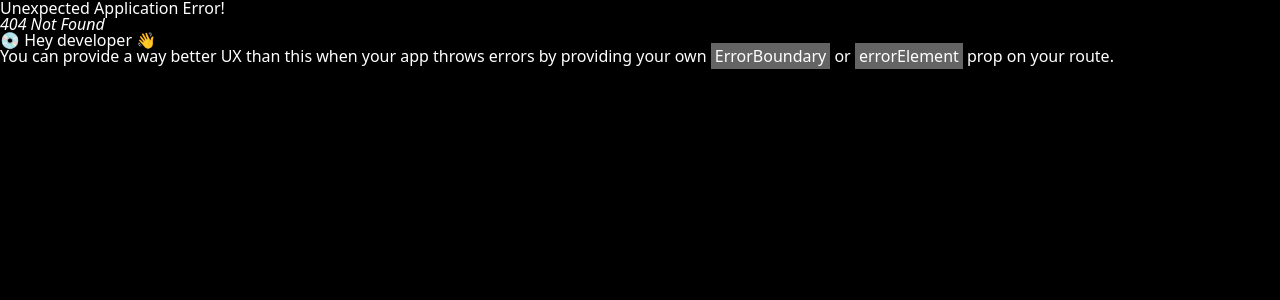
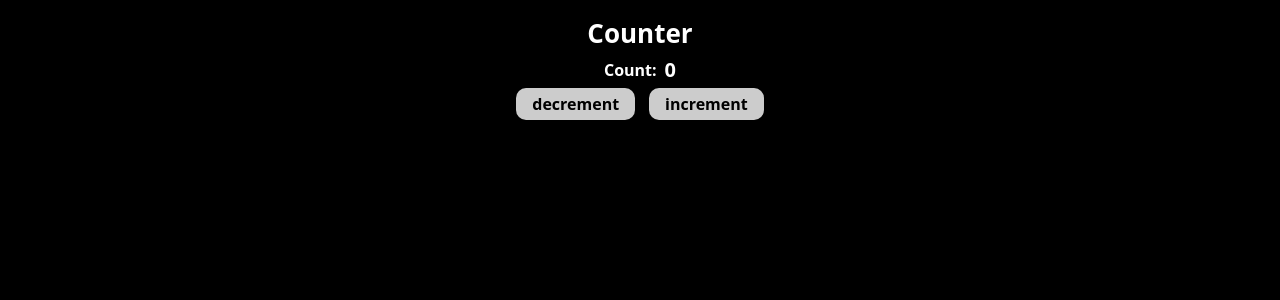
Before and after one commit to WilleLee/practices_loa, a React (Vite) app: page /counter in a window 1280 px wide. Before the commit this address had no page. Shown: the top 300 px of the page. Built offline with nearby package versions, Linux system fonts and the light colour scheme.

Commit message:
[ADD] added styles to counter

```diff
--- a/src/App.tsx
+++ b/src/App.tsx
@@ -2,6 +2,7 @@ import { createGlobalStyle } from "styled-components";
 import reset from "styled-reset";
 import { RouterProvider, createBrowserRouter } from "react-router-dom";
 import HomePage from "./routes/HomePage";
+import CounterPage from "./routes/CounterPage";
 
 const GlobalStyles = createGlobalStyle`
   ${reset};
@@ -28,6 +29,10 @@ const router = createBrowserRouter([
     path: "/",
     element: <HomePage />,
   },
+  {
+    path: "/counter",
+    element: <CounterPage />,
+  },
 ]);
 
 function App() {
--- /dev/null
+++ b/src/components/Counter/index.module.scss
@@ -0,0 +1,51 @@
+.wrapper {
+  padding-top: 20px;
+  width: 100%;
+  display: flex;
+  flex-direction: column;
+  align-items: center;
+  gap: 14px;
+
+  > h1 {
+    font-size: 26px;
+    font-weight: 800;
+  }
+}
+.content {
+  display: flex;
+  flex-direction: column;
+  align-items: center;
+  gap: 8px;
+  > p {
+    font-size: 16px;
+    font-weight: 600;
+    display: flex;
+    align-items: center;
+    gap: 8px;
+    > span {
+      font-size: 20px;
+      font-weight: 800;
+    }
+  }
+}
+.buttonWrapper {
+  display: flex;
+  align-items: center;
+  gap: 14px;
+  > button {
+    padding: 8px 16px;
+    border-radius: 10px;
+    cursor: pointer;
+    color: #000;
+    background-color: rgba(255, 255, 255, 0.8);
+    font-weight: 600;
+    transition: background-color 0.2s ease-in-out;
+    &:hover {
+      background-color: rgba(255, 255, 255, 0.6);
+    }
+    &:active,
+    &:focus {
+      background-color: rgba(255, 255, 255, 0.4);
+    }
+  }
+}
--- a/src/components/Counter/index.tsx
+++ b/src/components/Counter/index.tsx
@@ -1,14 +1,20 @@
+// hooks
 import useCounter from "../../hooks/useCounter";
+
+// styles
+import styles from "./index.module.scss";
 
 const Counter = () => {
   const { count, handleClickIncrement, handleClickDecrement } = useCounter();
 
   return (
-    <div>
+    <div className={styles.wrapper}>
       <h1>Counter</h1>
-      <div>
-        <p>Count: {count}</p>
-        <div>
+      <div className={styles.content}>
+        <p>
+          Count: <span>{count}</span>
+        </p>
+        <div className={styles.buttonWrapper}>
           <button onClick={handleClickDecrement}>decrement</button>
           <button onClick={handleClickIncrement}>increment</button>
         </div>
--- a/src/hooks/useCounter.ts
+++ b/src/hooks/useCounter.ts
@@ -4,13 +4,13 @@ const useCounter = () => {
   const [count, setCount] = useState(0);
   const handleClickDecrement = () => {
     setCount((prev) => {
-      if (prev === 0) return 0;
+      if (prev <= 0) return 0;
       return prev - 1;
     });
   };
   const handleClickIncrement = () => {
     setCount((prev) => {
-      if (prev === 10) return 10;
+      if (prev >= 10) return 10;
       return prev + 1;
     });
   };
```
